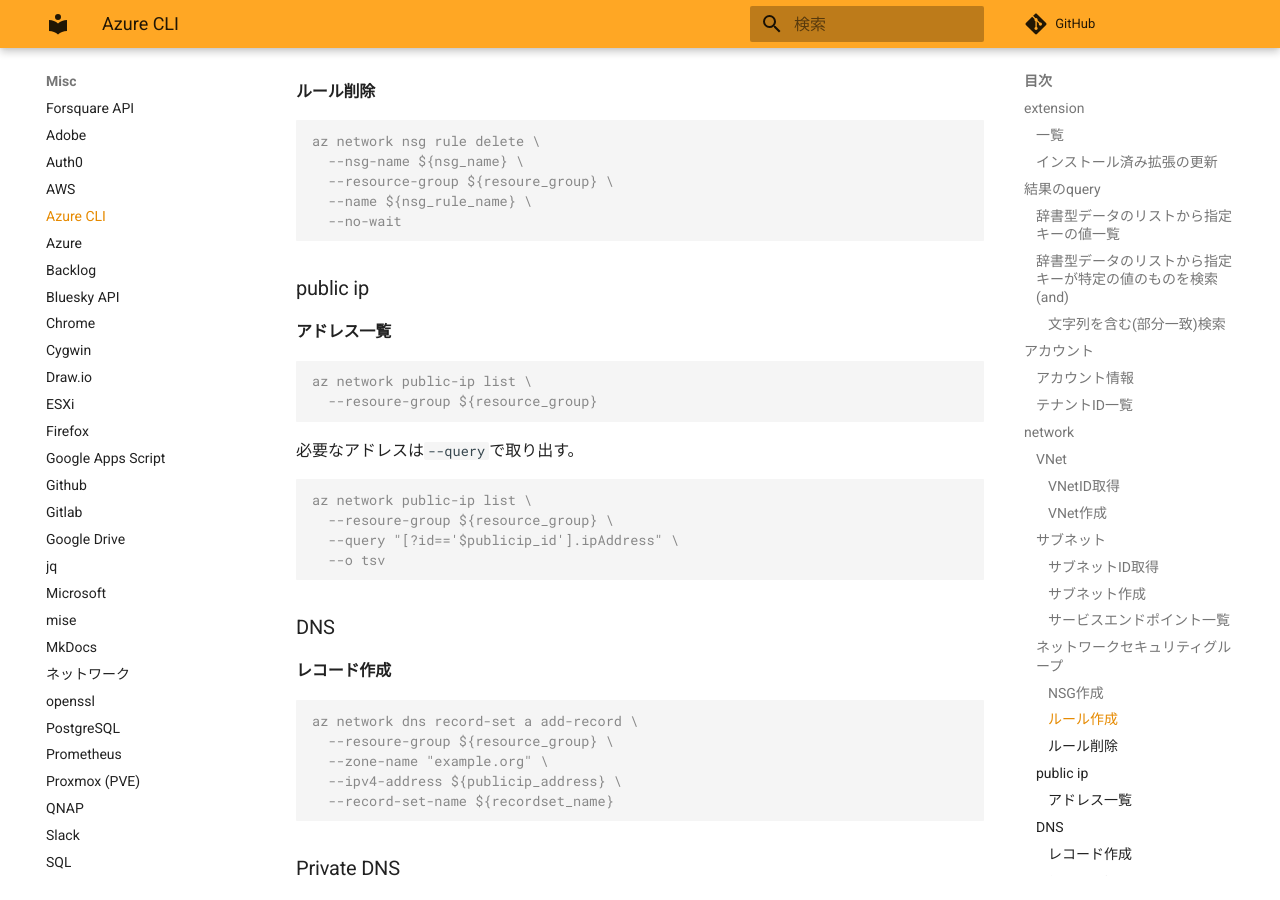
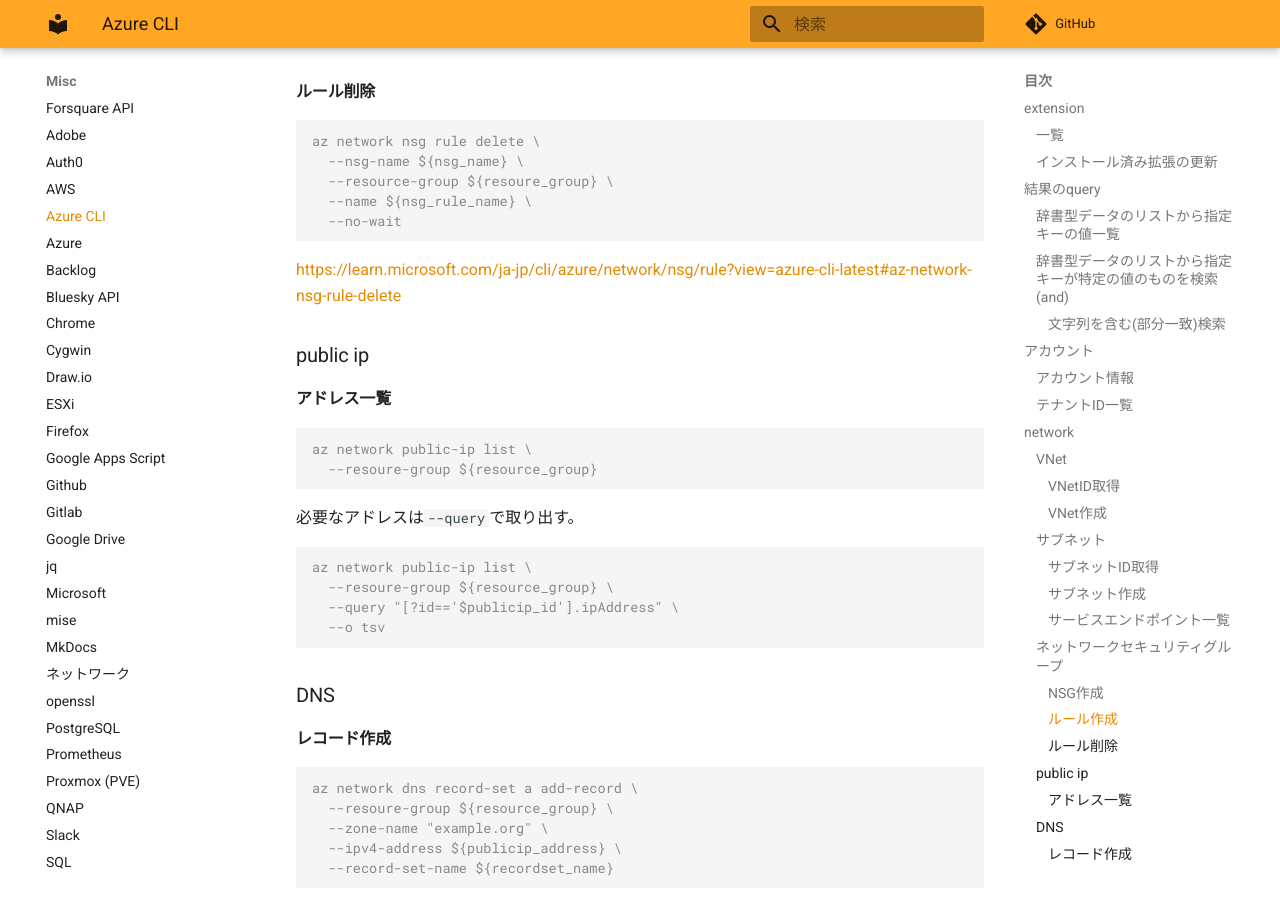
Before and after one commit to zaki-lknr/docs, an MkDocs documentation site: the page built from docs/Misc/az.md, in a window 1280 px wide and 900 px high, scrolled down 3591 px. Built offline with MkDocs 1.6.1 and Material for MkDocs 9.7.7, drawn with Linux system fonts in a browser that asks for light colours; comment, search, counter and statistics services are not loaded.

Commit message:
add: misc/az: nsg delete link

````diff
--- a/docs/Misc/az.md
+++ b/docs/Misc/az.md
@@ -181,6 +181,8 @@ az network nsg rule delete \
   --name ${nsg_rule_name} \
   --no-wait
 ```
+
+<https://learn.microsoft.com/ja-jp/cli/azure/network/nsg/rule?view=azure-cli-latest#az-network-nsg-rule-delete>
 
 ### public ip
 
````
